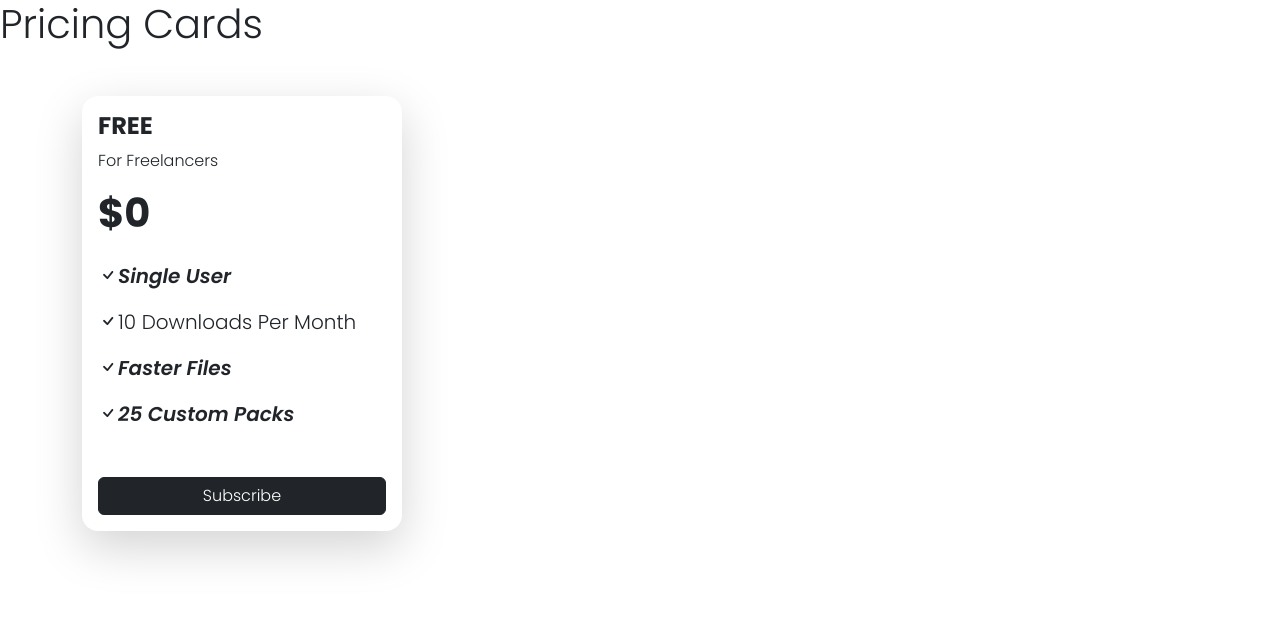
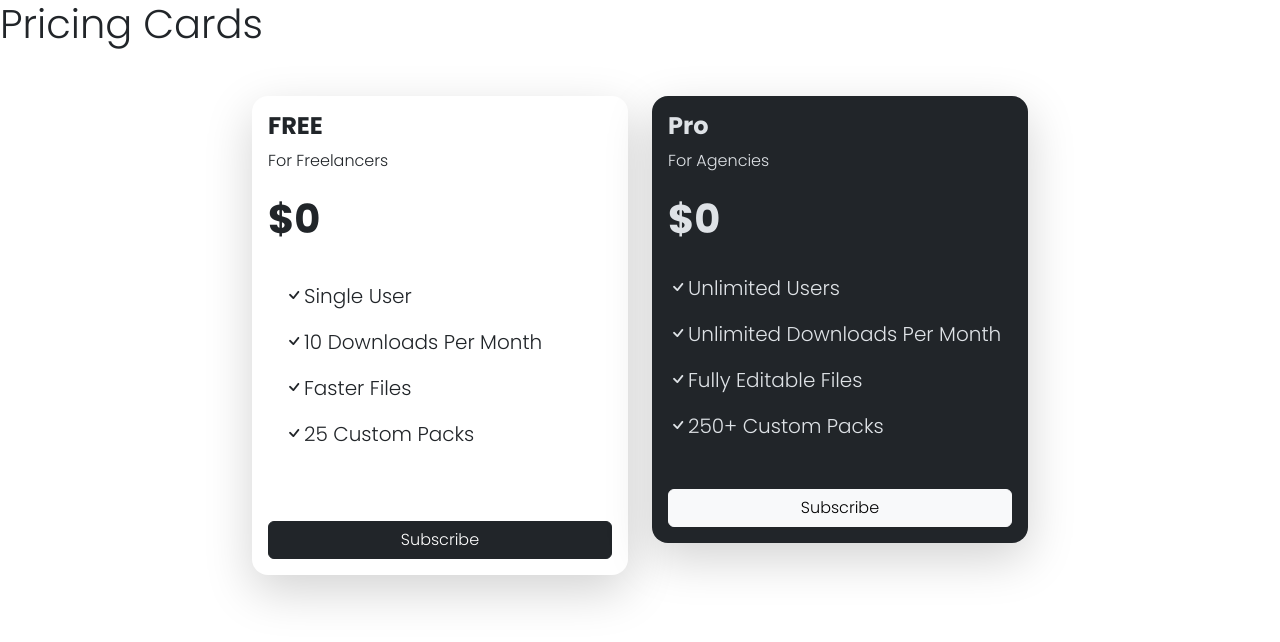
Before and after one commit to EMalley/mini-projects, a plain HTML site: page index.html in a window 1280 px wide. Drawn offline with nearby package versions, Linux system fonts and the light colour scheme.

Commit message:
added dark version of card

```diff
--- a/css/style.css
+++ b/css/style.css
@@ -1,2 +1,7 @@
 body{font-family:'Poppins', sans-serif;}
-.card{max-width: 20rem;}
+
+@media(min-width:800px){
+    .container{
+        width:800px;
+    }
+}
--- a/index.html
+++ b/index.html
@@ -30,15 +30,22 @@
                 <p>For Freelancers</p>
               </div>
               <div class="price">
-                <h1 class="fw-bolder fs-1">$0</h1>
+                <p class="fs-1 fw-bold">$0</p>
               </div>
               <div class="mt-4">
-                <p class="fs-5"><i class="bi bi-check">Single User</i></p>
+                <ul class="list-group list-group-flush fs-5 mb-5">
+                    <li class="list-group-item border-0"><i class="bi bi-check"></i>Single User</li>
+                    <li class="list-group-item border-0"> <i class="bi bi-check"></i>10 Downloads Per Month</li>
+                    <li class="list-group-item border-0"><i class="bi bi-check"></i>Faster Files</li>
+                    <li class="list-group-item border-0"><i class="bi bi-check"></i>25 Custom Packs</p></li>
+                </ul>
+
+                <!-- <p class="fs-5"><i class="bi bi-check"></i>Single User</p>
                 <p class="fs-5">
                   <i class="bi bi-check"></i>10 Downloads Per Month
                 </p>
-                <p class="fs-5"><i class="bi bi-check">Faster Files</i></p>
-                <p class="fs-5"><i class="bi bi-check">25 Custom Packs</i></p>
+                <p class="fs-5"><i class="bi bi-check"></i>Faster Files</p>
+                <p class="fs-5"><i class="bi bi-check"></i>25 Custom Packs</p> -->
               </div>
               <div class="d-grid mt-5">
                 <button class="btn btn-rounded btn-dark" type="button">
@@ -51,6 +58,35 @@
 
         <div class="col-md-6">
           <!-- card 2 -->
+          <div
+            class="card rounded-4 shadow-lg border-0 mb-5"
+            data-bs-theme="dark"
+          >
+            <div class="card-body">
+              <div>
+                <h4 class="fw-bold">Pro</h4>
+                <p>For Agencies</p>
+              </div>
+              <div class="price">
+                <p class="fs-1 fw-bold">$0</p>
+              </div>
+              <div class="mt-4">
+                <p class="fs-5"><i class="bi bi-check"></i>Unlimited Users</p>
+                <p class="fs-5">
+                  <i class="bi bi-check"></i>Unlimited Downloads Per Month
+                </p>
+                <p class="fs-5">
+                  <i class="bi bi-check"></i>Fully Editable Files
+                </p>
+                <p class="fs-5"><i class="bi bi-check"></i>250+ Custom Packs</p>
+              </div>
+              <div class="d-grid mt-5">
+                <button class="btn btn-rounded btn-light" type="button">
+                  Subscribe
+                </button>
+              </div>
+            </div>
+          </div>
         </div>
       </div>
     </div>
```
